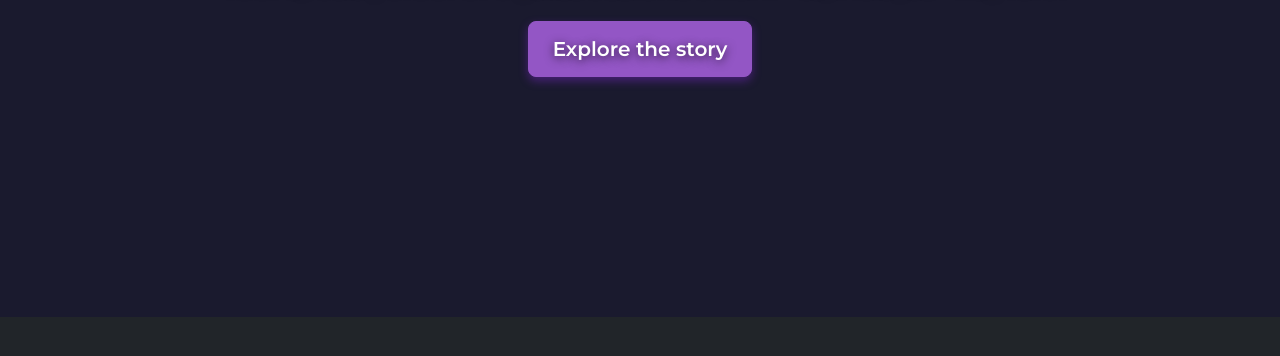
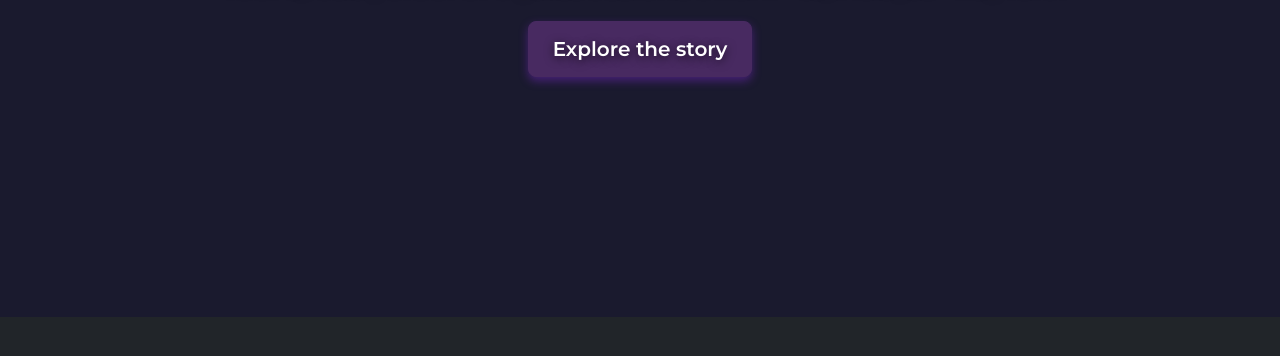
Before and after one commit to TedoyBear/MnT-Story, a plain HTML site: page index.html in a window 1280 px wide. Shown: the part 403-759 px from the top of the page. Drawn offline with nearby package versions, Linux system fonts and the light colour scheme.

Commit message:
Update style.css

```diff
--- a/style.css
+++ b/style.css
@@ -4,7 +4,7 @@
     /* Define custom CSS variables for easier theming */
     --primary-bg-color: #1a1a2e;        /* Latar belakang sangat gelap (Deep Blue/Purple-ish) */
     --secondary-bg-color: #2e2e4e;      /* Latar belakang untuk card atau elemen kedua (Slightly lighter than primary-bg-color) */
-    --accent-color: #9356c5;            /* Warna ungu cerah untuk aksen (Blue Violet) */
+    --accent-color: #482a61;            /* Warna ungu cerah untuk aksen (Blue Violet) */
     --light-text-color: #e0e0e0;        /* Warna teks terang untuk kontras */
     --muted-text-color: #b0b0b0;        /* Warna teks lebih redup */
     --card-hover-shadow: rgba(110, 76, 172, 0.342); /* Bayangan hover dengan sentuhan warna aksen */
```
